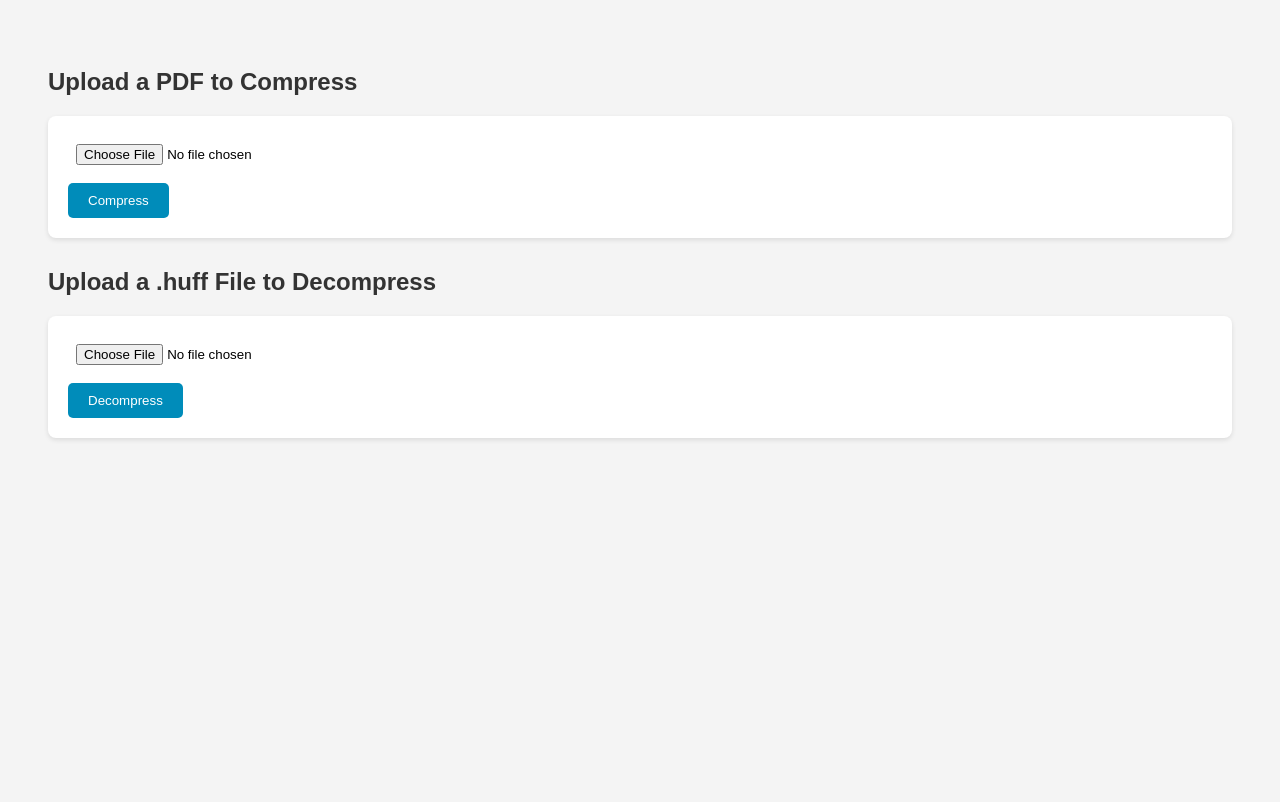
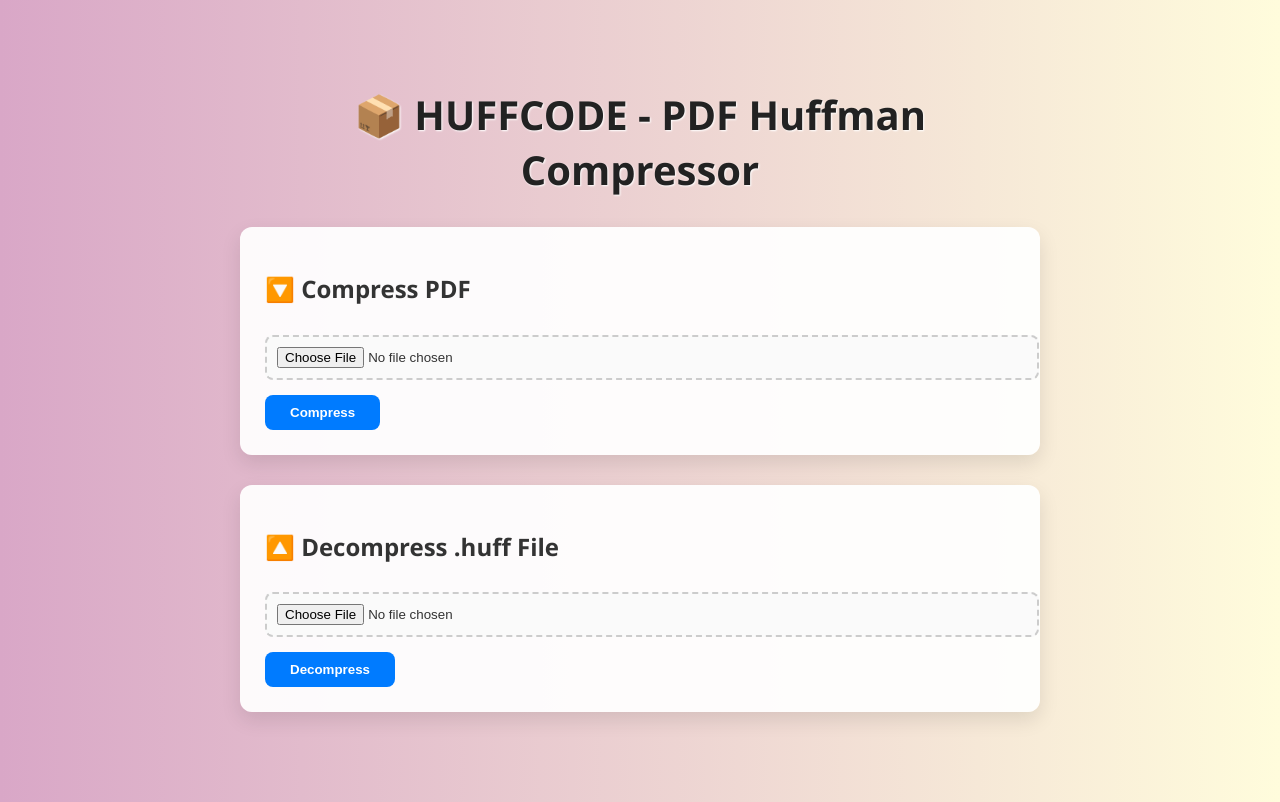
Before and after one commit to devspidr/HuffComp, a Flask app: page / in a window 1280 px wide. Before the commit the page ends 440 px from the top, so only its background shows below. Run offline with Flask 3, Linux system fonts and the light colour scheme; some libraries are stand-ins or nearby versions.

Commit message:
updation

```diff
--- a/app/routes.py
+++ b/app/routes.py
@@ -1,4 +1,4 @@
-from flask import render_template, request, send_file
+from flask import render_template, request, send_file, send_from_directory
 import os
 from .compression.huffman_core import compressPdfFile, decompressPdfFile
 
@@ -12,8 +12,32 @@ def setup_routes(app):
                 if file.filename.endswith('.pdf'):
                     file_path = os.path.join(app.config['UPLOAD_FOLDER'], file.filename)
                     file.save(file_path)
+
+                    # Original file size in bytes
+                    original_size = os.path.getsize(file_path)
+
+                    # Compress file
                     _, output_path = compressPdfFile(file_path, app.config['COMPRESSED_FOLDER'])
-                    return send_file(output_path, as_attachment=True, download_name="compressed_file.huff")
+
+                    # Compressed file size in bytes
+                    compressed_size = os.path.getsize(output_path)
+
+                    # Calculate compression ratio
+                    compression_ratio = round(100 * (1 - compressed_size / original_size), 2)
+                    original_size_kb = round(original_size / 1024, 2)
+                    compressed_size_kb = round(compressed_size / 1024, 2)
+
+                    ineffective_compression = compression_ratio <= 0  # Add logic
+
+                    return render_template(
+                        "index.html",
+                        compression_ratio=compression_ratio,
+                        original_size_kb=original_size_kb,
+                        compressed_size_kb=compressed_size_kb,
+                        show_download=True,
+                        compressed_filename=os.path.basename(output_path),
+                        ineffective_compression=ineffective_compression
+                    )
 
             # DECOMPRESSION ROUTE
             elif 'pdf_file_decompress' in request.files:
@@ -22,6 +46,11 @@ def setup_routes(app):
                     file_path = os.path.join(app.config['UPLOAD_FOLDER'], file.filename)
                     file.save(file_path)
                     output_pdf_path = decompressPdfFile(file_path, app.config['DECOMPRESSED_FOLDER'])
+
                     return send_file(output_pdf_path, as_attachment=True, download_name="decompressed_file.pdf")
 
         return render_template("index.html")
+
+    @app.route('/download/<filename>')
+    def download_file(filename):
+        return send_from_directory(app.config['COMPRESSED_FOLDER'], filename, as_attachment=True)
--- a/app/static/styles.css
+++ b/app/static/styles.css
@@ -0,0 +1,82 @@
+body {
+    margin: 0;
+    padding: 0;
+    font-family: 'Segoe UI', Tahoma, Geneva, Verdana, sans-serif;
+    background: linear-gradient(to right, #d9a7c7, #fffcdc);
+    color: #333;
+}
+
+.container {
+    max-width: 800px;
+    margin: 40px auto;
+    padding: 20px;
+}
+
+.title {
+    text-align: center;
+    font-size: 2.5rem;
+    margin-bottom: 30px;
+    color: #222;
+    text-shadow: 1px 1px 2px #fff;
+}
+
+.card {
+    background-color: #ffffffee;
+    border-radius: 12px;
+    padding: 25px;
+    margin-bottom: 30px;
+    box-shadow: 0 8px 20px rgba(0, 0, 0, 0.1);
+    transition: transform 0.2s ease;
+}
+
+.card:hover {
+    transform: scale(1.01);
+}
+
+input[type="file"] {
+    margin-top: 10px;
+    padding: 10px;
+    border: 2px dashed #ccc;
+    border-radius: 8px;
+    width: 100%;
+    background-color: #fafafa;
+    cursor: pointer;
+}
+
+.btn {
+    display: inline-block;
+    margin-top: 15px;
+    padding: 10px 25px;
+    background-color: #007bff;
+    color: white;
+    font-weight: bold;
+    border: none;
+    border-radius: 8px;
+    cursor: pointer;
+    transition: background-color 0.2s ease;
+    text-decoration: none;
+    text-align: center;
+}
+
+.btn:hover {
+    background-color: #0056b3;
+}
+
+.download {
+    background-color: #28a745;
+}
+
+.download:hover {
+    background-color: #1e7e34;
+}
+
+.stats {
+    background-color: #e3f2fd;
+    border-left: 6px solid #2196f3;
+}
+
+.warning {
+    margin-top: 15px;
+    color: #d9534f;
+    font-weight: bold;
+}
--- a/app/templates/index.html
+++ b/app/templates/index.html
@@ -2,55 +2,32 @@
 <html lang="en">
 <head>
     <meta charset="UTF-8">
-    <title>Huffman Compression Web App</title>
-    <style>
-        body {
-            font-family: Arial, sans-serif;
-            padding: 40px;
-            background-color: #f4f4f4;
-        }
-        h2 {
-            color: #333;
-        }
-        form {
-            background: white;
-            padding: 20px;
-            margin-bottom: 30px;
-            border-radius: 8px;
-            box-shadow: 0 2px 5px rgba(0,0,0,0.1);
-        }
-        input[type="file"] {
-            padding: 8px;
-        }
-        input[type="submit"] {
-            margin-top: 10px;
-            padding: 10px 20px;
-            background-color: #008CBA;
-            color: white;
-            border: none;
-            border-radius: 5px;
-            cursor: pointer;
-        }
-        input[type="submit"]:hover {
-            background-color: #006f99;
-        }
-    </style>
+    <title>HUFFCODE - PDF Compressor</title>
+    <link rel="stylesheet" href="{{ url_for('static', filename='styles.css') }}">
 </head>
 <body>
 
-    <h2>Upload a PDF to Compress</h2>
+    <div class="container">
+        <h1 class="title">📦 HUFFCODE - PDF Huffman Compressor</h1>
+
+        <!-- Compression Form -->
+        <section class="card">
+            <h2>🔽 Compress PDF</h2>
             <form method="POST" enctype="multipart/form-data">
                 <input type="file" name="pdf_file_compress" accept=".pdf" required>
-        <br>
-        <input type="submit" value="Compress">
+                <input type="submit" value="Compress" class="btn">
             </form>
+        </section>
 
-    <h2>Upload a .huff File to Decompress</h2>
+        <!-- Decompression Form -->
+        <section class="card">
+            <h2>🔼 Decompress .huff File</h2>
             <form method="POST" enctype="multipart/form-data">
                 <input type="file" name="pdf_file_decompress" accept=".huff" required>
-        <br>
-        <input type="submit" value="Decompress">
+                <input type="submit" value="Decompress" class="btn">
             </form>
+        </section>
+    </div>
 
 </body>
 </html>
```
Also changed, not shown: 8 other files. Lines whose indentation alone changed are shown as unchanged.
